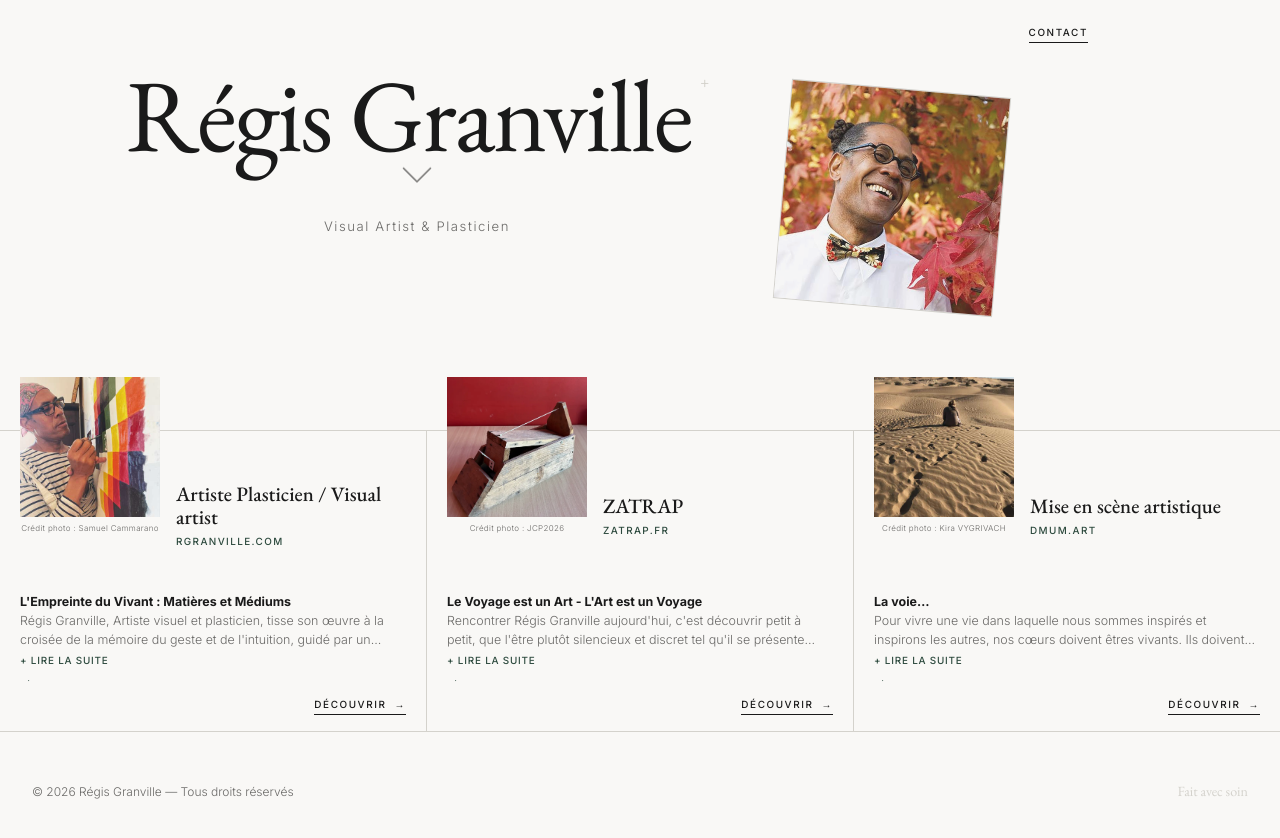
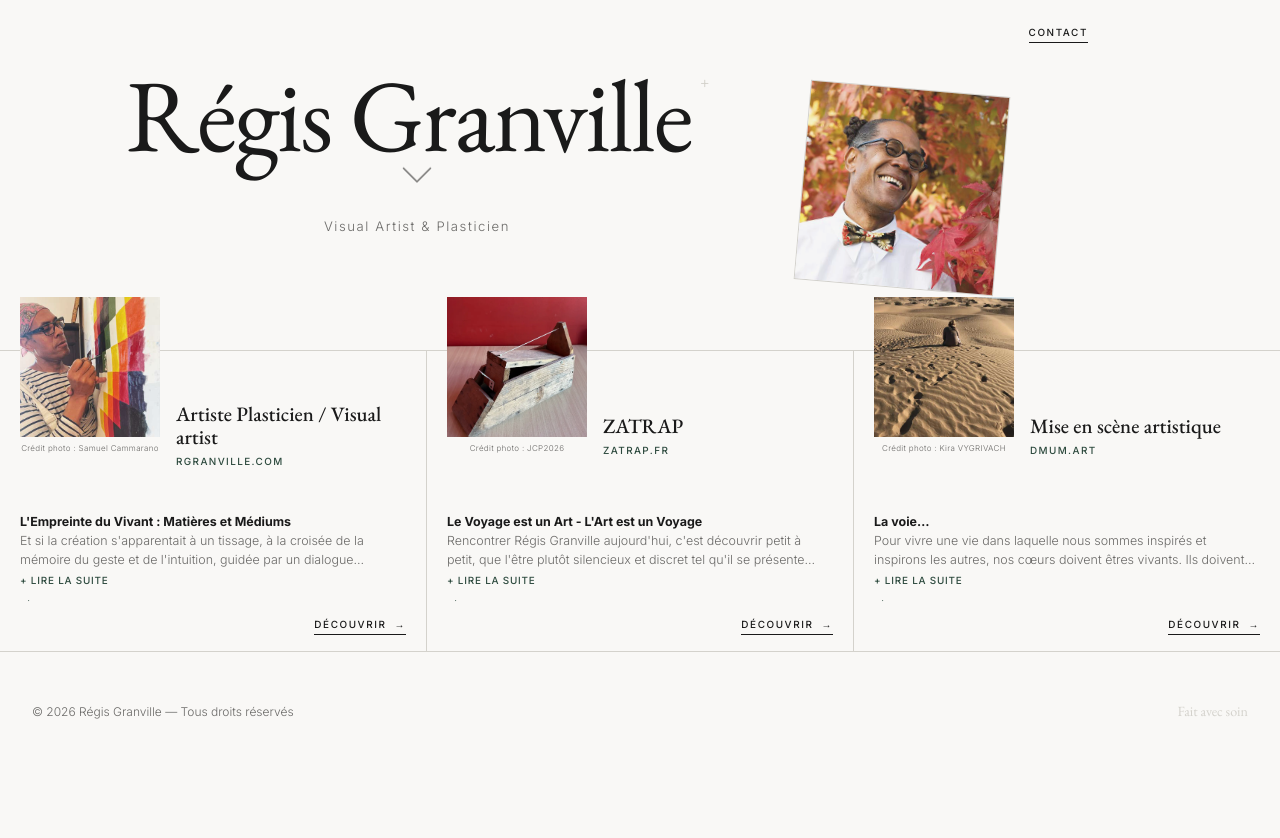
Before and after one commit to WebaHR/projetrgranville, a Next.js app: page / in a window 1280 px wide. Shown: the top 838 px of the page. After the commit the page ends 800 px from the top, so only its background shows below. Built offline with nearby package versions, Linux system fonts and the light colour scheme.

Commit message:
Réécrire la bio de la carte Artiste Plasticien / Visual artist
Nouvelle version FR/EN du texte L'Empreinte du Vivant, plus la
largeur de .img2 (200px) et le padding-bottom de .inner (7rem).

```diff
--- a/components/Hero.module.css
+++ b/components/Hero.module.css
@@ -41,7 +41,7 @@
 .thumb:hover { opacity: 1; filter: grayscale(0%) brightness(1); }
 
 .img1 { width: 150px; top: 4vh;  left: 15%;    transform: rotate(-6deg); }
-.img2 { width: 220px; top: 3vh;  right: 21.7%; transform: rotate(5deg); margin-top: 4rem; }
+.img2 { width: 200px; top: 3vh;  right: 21.7%; transform: rotate(5deg); margin-top: 4rem; }
 .img3 { width: 120px; top: 36vh; left: 1.5%;  transform: rotate(8deg);  }
 .img4 { width: 110px; top: 33vh; right: 1.5%; transform: rotate(-7deg); }
 
@@ -657,7 +657,7 @@
   flex: none;
   overflow: visible;
   padding-top: 4rem;
-  padding-bottom: 12rem;
+  padding-bottom: 7rem;
 }
 
 .hero:has(.idBioToggle) .idBlock {
--- a/components/Hero.tsx
+++ b/components/Hero.tsx
@@ -23,18 +23,20 @@ const identities = [
       <>
         <strong>L'Empreinte du Vivant : Matières et Médiums</strong>
         {`
-Régis Granville, Artiste visuel et plasticien, tisse son œuvre à la croisée de la mémoire du geste et de l'intuition, guidé par un dialogue sensible avec la matière.
+Et si la création s'apparentait à un tissage, à la croisée de la mémoire du geste et de l'intuition, guidée par un dialogue permanent avec la matière ? C'est le cœur d'une démarche qui se construit comme une conversation profonde entre l'opacité du monde et la lumière.
 
-Sa démarche artistique se construit comme une conversation profonde entre l'opacité du monde et la lumière. Son œuvre puise ses racines dans des faits réels et des histoires vécues, cherchant à donner une forme tangible à ce qui nous lie à notre environnement. Cette quête, à la fois ancrée dans le réel et imprégnée d'une dimension spirituelle, explore une pluralité de médiums : de la peinture abstraite — utilisant l'acrylique, l'huile, l'encre et des matériaux mixtes — à la photographie, en passant par le verre en fusion (fusing).
-Bertrand CARUGE
+Ici, l'œuvre puise ses racines dans des faits réels et des histoires vécues, cherchant à donner une forme tangible à ce qui nous lie à notre environnement. Cette quête, à la fois ancrée dans le réel et imprégnée d'une dimension spirituelle, explore une vaste pluralité de médiums : de la peinture abstraite – conjuguant acrylique, huile, encre et matériaux mixtes – à la photographie, en passant par la transformation du verre en fusion (fusing).
+
+Une exploration poétique où la matière, façonnée par l'instinct, devient le miroir de notre propre mémoire. Bertrand CARUGE
 -----------------------------------------------------------------------------------------------------
 `}
         <strong>The Mark of the Living: Materials and Mediums</strong>
         {`
-Régis Granville, a Visual artist, weaves his work at the crossroads of memory of gesture and intuition, guided by a sensitive dialogue with material.
+What if creation were akin to weaving – where the memory of gesture meets intuition, guided by an ongoing dialogue with matter itself? This lies at the heart of an artistic approach conceived as a profound conversation between the opacity of the world and light.
 
-His artistic approach is built as a profound conversation between the world's opacity and light. His work stems from real-life events and lived experiences, seeking to give tangible form to what connects us to our environment. This quest, both grounded in reality and imbued with a spiritual dimension, explores a plurality of mediums: from abstract painting—using acrylic, oil, ink, and mixed media—to photography, as well as fused glass (fusing).
-Bertrand CARUGE`}
+Here, the work takes root in real events and lived stories, seeking to give tangible form to that which connects us to our environment. Anchored in reality yet imbued with a spiritual dimension, this quest explores a wide array of mediums: from abstract painting – combining acrylic, oil, ink, and mixed media – to photography, alongside the transformation of fused glass.
+
+It is a poetic exploration in which matter, shaped by instinct, becomes the mirror of our collective memory. Bertrand CARUGE`}
       </>
     ),
   },
```
